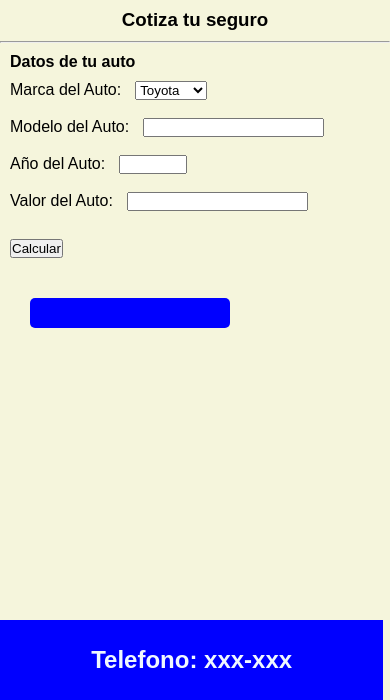
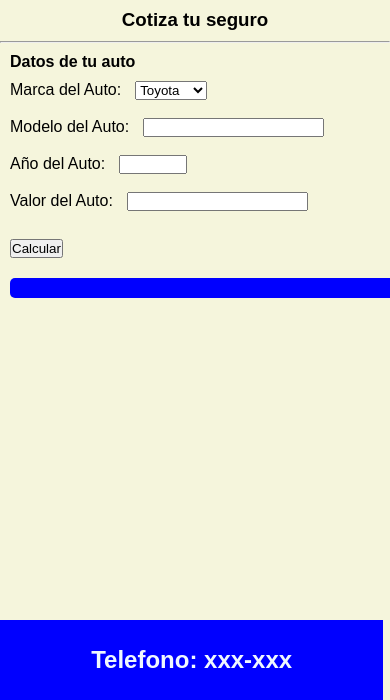
Before and after one commit to Ubaldo2004/cotisadora, a plain HTML site: page index.html in a window 390 px wide. Shown: the part 144-844 px from the top of the page. Drawn offline with Linux system fonts and the light colour scheme; no server answers; a script that the page names is missing.

Commit message:
actulizacion

```diff
--- a/css/style.css
+++ b/css/style.css
@@ -47,7 +47,7 @@ label{
 button{
     margin: 10px;
 }
-.dolar{
+.dolar {
     justify-content: center;
     text-align: center;
     background-color: blue;
@@ -58,6 +58,14 @@ button{
     width: 200px;
 }
 
+@media (max-width: 768px) {
+    .dolar {
+        width: 100%;
+        margin: 10px;
+        padding: 10px;
+    }
+}
+
 footer{
     background-color: blue;
     padding: 1em;
```
